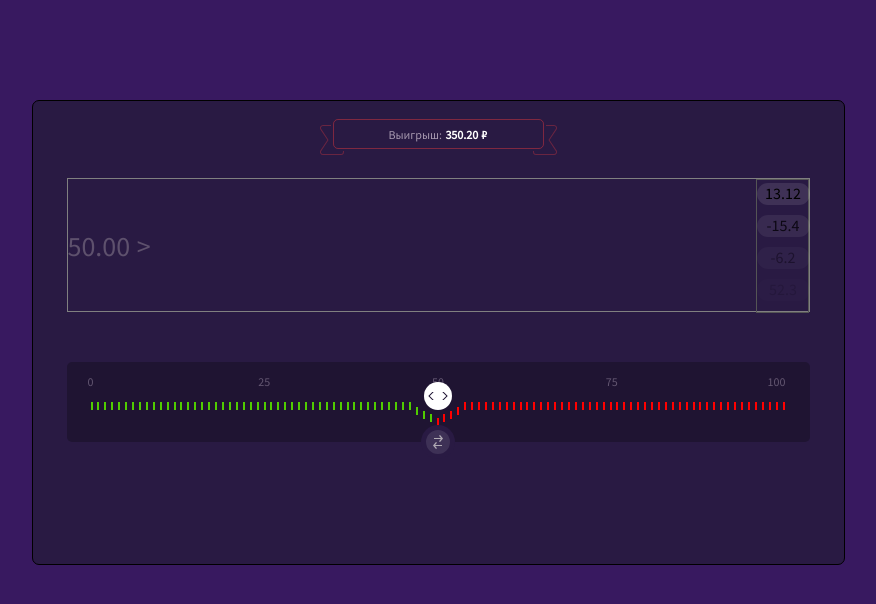
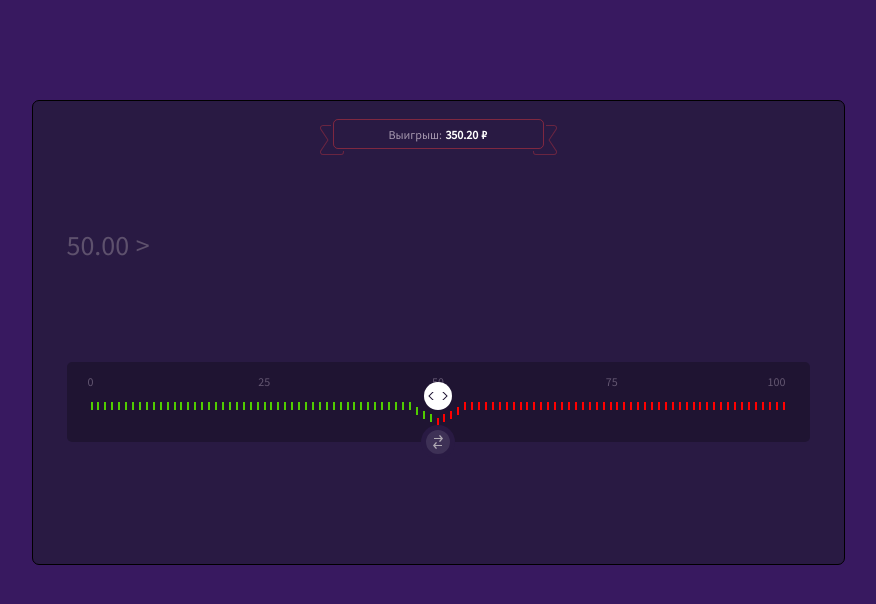
Before and after one commit to extriton/dice-nuxt, a Nuxt app: page / in a window 1280 px wide. Shown: the top 604 px of the page, without its empty margins (202-1078 px from the left). Built offline with nearby package versions, Linux system fonts and the light colour scheme.

Commit message:
Временно убрал отображение DiceHistory

```diff
--- a/components/dice/DiceGame.vue
+++ b/components/dice/DiceGame.vue
@@ -103,7 +103,7 @@ export default {
   width: 743px;
   height: 134px;
   margin: 0 auto 50px auto;
-  border: 1px solid grey;
+  /*border: 1px solid grey; */
 }
 
 .dice-user-value-wrapper {
@@ -118,6 +118,7 @@ export default {
   height: 134px;
   border: 1px solid #555;
   float: right;
+  display: none;
 }
 
 .dice-slider-wrapper {
```
